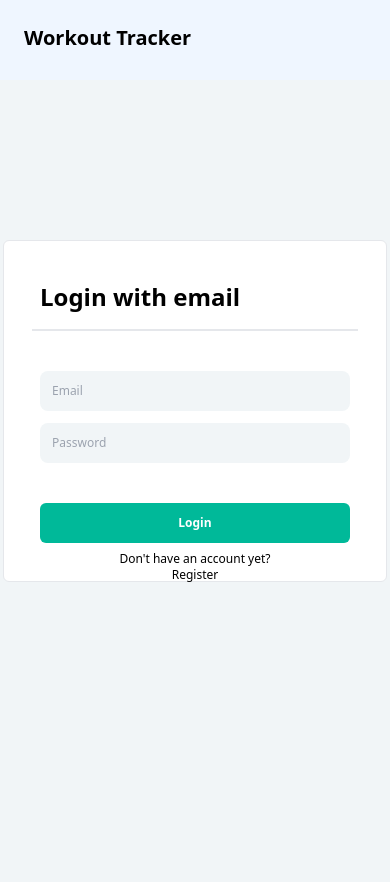
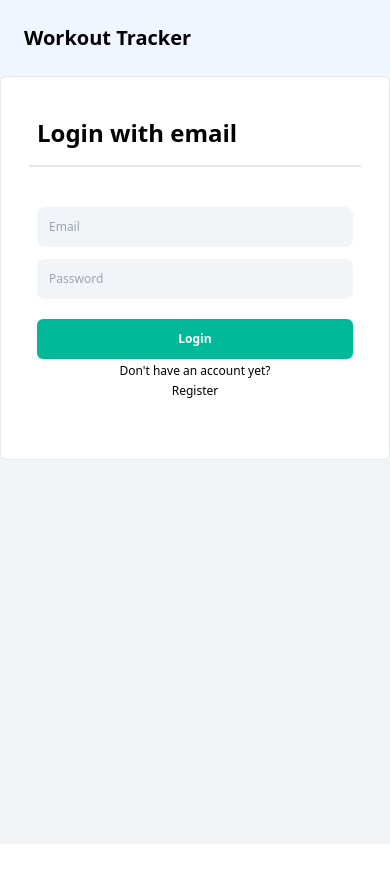
Before and after one commit to kezdetphia/mern-mycode-front, a React (Create React App) app: page /login in a window 390 px wide. Shown: the top 882 px of the page. After the commit the page ends 844 px from the top, so only its background shows below. Built offline with nearby package versions, Linux system fonts and the light colour scheme.

Commit message:
login and register page style

```diff
--- a/src/Components/Navbar.jsx
+++ b/src/Components/Navbar.jsx
@@ -12,7 +12,7 @@ const Navbar = () => {
   };
 
   return (
-    <header className="h-20 bg-blue-50  ">
+    <header className=" bg-blue-50  ">
       <div className="py-6 px-6 flex justify-between ">
         <Link to="/">
           <h1 className="text-xl font-bold text-primary">Workout Tracker</h1>
--- a/src/Pages/LoginPage.jsx
+++ b/src/Pages/LoginPage.jsx
@@ -1,9 +1,8 @@
 import { useState } from "react";
 import { useLogin } from "../hooks/useLogin";
-import {Link} from 'react-router-dom'
+import { Link } from "react-router-dom";
 
 const LoginPage = () => {
-
   const intialForm = {
     email: "",
     password: "",
@@ -30,12 +29,13 @@ const LoginPage = () => {
   };
 
   return (
-    <div className="flex justify-center pt-40 w-screen h-screen bg-background  ">
-      <div className="bg-white border rounded-md w-96 h-1/2 px-7  ">
+    <div className="flex justify-center sm:pt-40  bg-background  ">
+      <div className="bg-white border rounded-md sm:w-96 sm:h-1/2 w-full px-7   ">
         <div className="text-2xl font-bold mt-10 mx-2 ">
           {headerInstruction}
         </div>
         <div className="border bg-background mt-4" />
+
         <form className="flex flex-col mx-2 my-10  " onSubmit={handleSubmit}>
           <input
             className="p-3 rounded-lg bg-background mb-3 text-xs"
@@ -54,27 +54,24 @@ const LoginPage = () => {
             onChange={handleChange}
           />
 
-          <div className="flex justify-center flex-col py-10">
           <button
-              className="bg-mygreen text-white font-bold rounded-md p-3 text-xs"
+            className="bg-mygreen text-white font-bold rounded-md p-3 text-xs mt-5"
             type="submit"
             disabled={isLoading}
           >
             Login
           </button>
-            <span className="flex justify-center mt-2 text-xs">
+          <span className="text-xs flex justify-center pt-1">
             Don't have an account yet?
           </span>
           <Link
-              className="flex justify-center text-xs hover:text-mygreen"
-              to="/signup">
+            className="text-xs flex justify-center pt-1 mb-5  hover:text-mygreen"
+            to="/signup"
+          >
             Register
           </Link>
 
-            <div className="flex justify-center mt-10 text-red-400 text-sm">
-              <div className="">{error && <div>{error}</div>}</div>
-            </div>
-          </div>
+          <span className="">{error && <div>{error}</div>}</span>
         </form>
       </div>
     </div>
--- a/src/Pages/SignupPage.jsx
+++ b/src/Pages/SignupPage.jsx
@@ -29,8 +29,8 @@ const SignupPage = () => {
   };
 
   return (
-    <div className="flex justify-center pt-40 w-screen h-screen bg-background  ">
-      <div className="bg-white border rounded-md w-96 h-1/2 px-7  ">
+    <div className="flex justify-center sm:pt-40  bg-background  ">
+      <div className="bg-white border rounded-md sm:w-96 sm:h-1/2 w-full px-7   ">
         <div className="text-2xl font-bold mt-10 mx-2 ">
           {headerInstruction}
         </div>
@@ -53,9 +53,9 @@ const SignupPage = () => {
             onChange={handleChange}
           />
 
-          <div className="flex justify-center flex-col py-10">
+          <div className="flex justify-center flex-col ">
             <button
-              className="bg-mygreen text-white font-bold rounded-md p-3 text-xs"
+              className="bg-mygreen text-white font-bold rounded-md p-3 mt-5 text-xs"
               type="submit"
               disabled={isLoading}
             >
```
Lines whose indentation alone changed are shown as unchanged.
